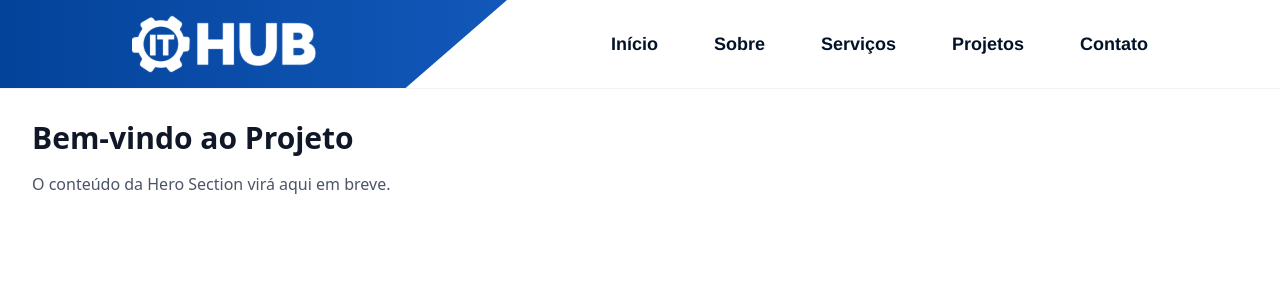
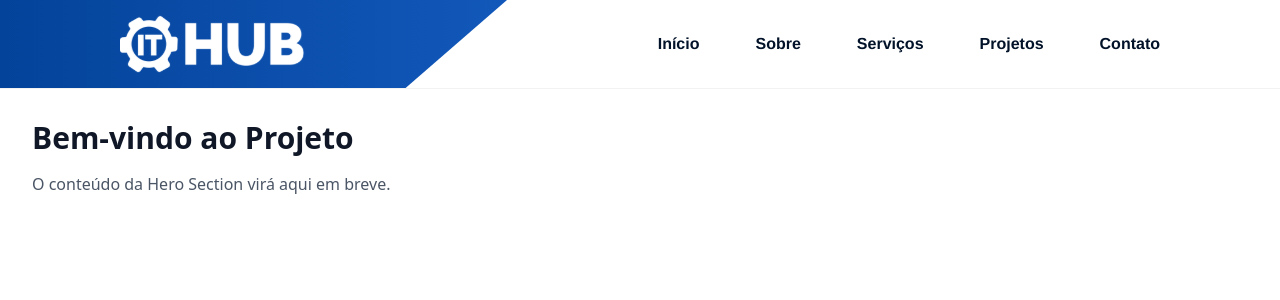
Before and after one commit to ovictoralmeida/site-ithub-inteligencia-em-tecnologia, an Angular app: page / in a window 1280 px wide. Shown: the top 300 px of the page. Built offline with nearby package versions, Linux system fonts and the light colour scheme.

Commit message:
refactor(navbar): reorganização de pastas e correções de contraste no mobile/desktop

```diff
--- a/src/app/app.ts
+++ b/src/app/app.ts
@@ -1,6 +1,6 @@
 import { Component, signal } from '@angular/core';
 import { RouterOutlet } from '@angular/router';
-import { Navbar } from './components/navbar/navbar';
+import { Navbar } from './components/layout/navbar/navbar';''
 
 @Component({
   selector: 'app-root',
--- a/src/app/components/navbar/navbar.html
+++ b/src/app/components/layout/navbar/navbar.html
@@ -1,19 +1,19 @@
-<nav class="bg-linear-to-r from-[#04439A] to-[#1258BA] lg:bg-none lg:bg-white border-b border-[#0000000D] fixed w-full navbar-height top-0 z-50 lg:px-30">
+<nav class="bg-linear-to-r from-[#04439A] to-[#1258BA] xl:bg-none lg:bg-white border-b border-[#0000000D] fixed w-full navbar-height top-0 z-50 xl:px-30">
   <div class="hidden xl:block absolute left-0 top-0 h-full w-full xl:w-[31.688rem] bg-linear-to-r from-[#04439A] to-[#1258BA] clip-trapezoid z-0"></div>
   <div class="max-w-7xl mx-auto relative z-10 items-center h-full">
-    <div class="flex justify-between h-full px-3">
+    <div class="flex justify-between h-full px-4 md:px-6 lg:px-8 xl:px-0">
       <div class="shrink-0 flex items-center">
          <picture>
-          <img src="../../../assets/images/Logo.svg" alt="Logo ITHub">
+          <img src="../../../../assets/images/Logo.svg" alt="Logo ITHub">
         </picture>
       </div>
 
       <div class="hidden sm:ml-6 lg:ml-0 sm:flex sm:items-center sm:space-x-8 lg:space-x-14">
-        <a href="#" class="font-display font-medium lg:font-bold text-lg leading-none text-white lg:text-title">Início</a>
-        <a href="#" class="font-display font-medium lg:font-bold text-lg leading-none text-white lg:text-title">Sobre</a>
-        <a href="#" class="font-display font-medium lg:font-bold text-lg leading-none text-white lg:text-title">Serviços</a>
-        <a href="#" class="font-display font-medium lg:font-bold text-lg leading-none text-white lg:text-title">Projetos</a>
-        <a href="#" class="font-display font-medium lg:font-bold text-lg leading-none text-white lg:text-title">Contato</a>
+        <a href="#" class="font-display font-medium lg:font-bold text-base leading-none text-white xl:text-title">Início</a>
+        <a href="#" class="font-display font-medium lg:font-bold text-base leading-none text-white xl:text-title">Sobre</a>
+        <a href="#" class="font-display font-medium lg:font-bold text-base leading-none text-white xl:text-title">Serviços</a>
+        <a href="#" class="font-display font-medium lg:font-bold text-base leading-none text-white xl:text-title">Projetos</a>
+        <a href="#" class="font-display font-medium lg:font-bold text-base leading-none text-white xl:text-title">Contato</a>
       </div>
 
       <div class="flex items-center sm:hidden">
@@ -37,7 +37,7 @@
   @if (isMenuOpen) {
     <div class="sm:hidden bg-white border-b border-gray-200">
       <div class="pt-2 pb-3 space-y-1 px-2">
-        <a href="#" class="bg-indigo-50 border-l-4 border-[#04439A] text-[#1258BA] block pl-3 pr-4 py-2 text-base font-medium">Home</a>
+        <a href="#" class="bg-indigo-50 border-l-4 border-[#04439A] text-[#1258BA] block pl-3 pr-4 py-2 text-base font-medium">Início</a>
         <a href="#" class="border-l-4 border-transparent text-gray-500 hover:bg-gray-50 hover:border-gray-300 block pl-3 pr-4 py-2 text-base font-medium">Sobre</a>
         <a href="#" class="border-l-4 border-transparent text-gray-500 hover:bg-gray-50 hover:border-gray-300 block pl-3 pr-4 py-2 text-base font-medium">Serviços</a>
         <a href="#" class="border-l-4 border-transparent text-gray-500 hover:bg-gray-50 hover:border-gray-300 block pl-3 pr-4 py-2 text-base font-medium">Projetos</a>
```
Also changed, not shown: src/app/components/layout/navbar/navbar.css (added), src/app/components/layout/navbar/navbar.ts (renamed from src/app/components/navbar/navbar.ts), 1 other file (tests, documents, lock files or other folders).
